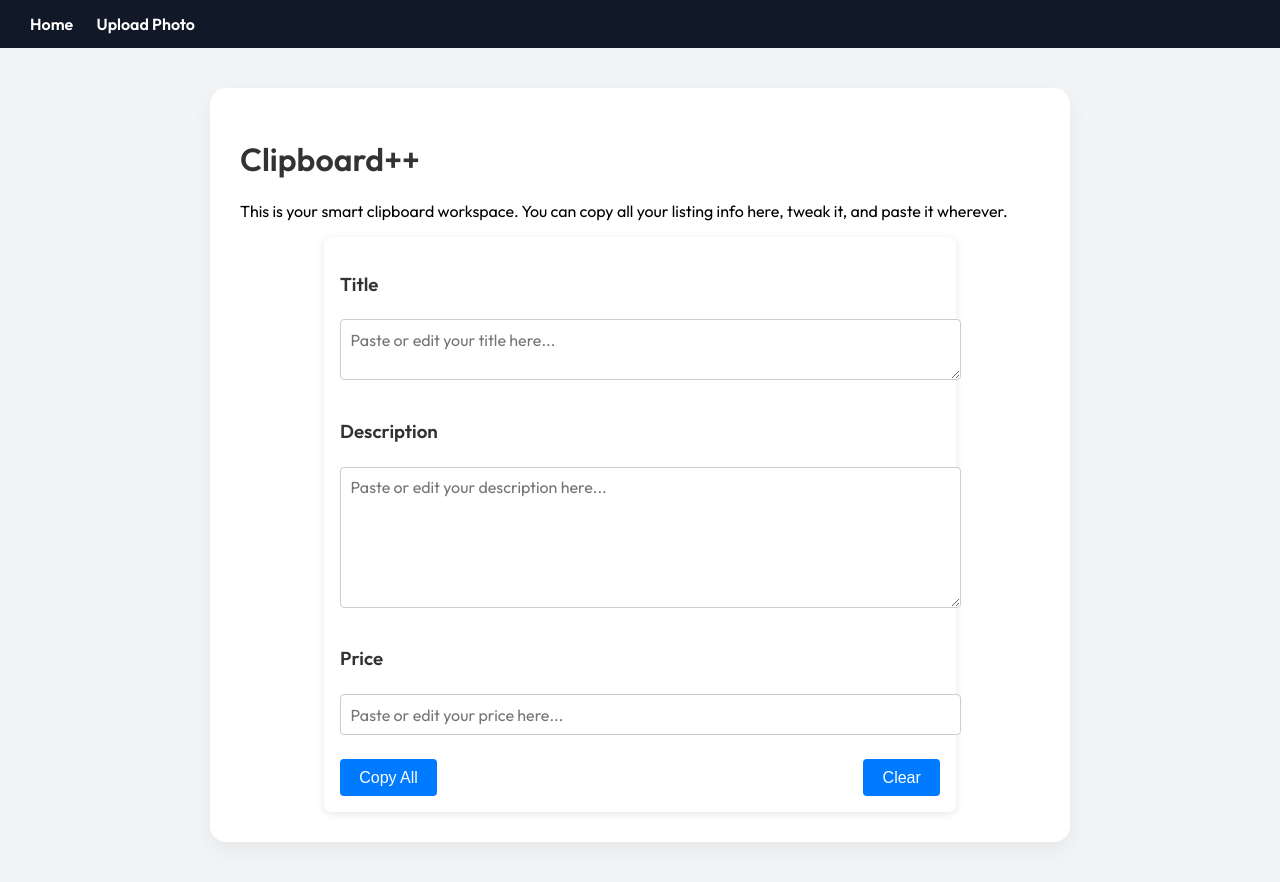
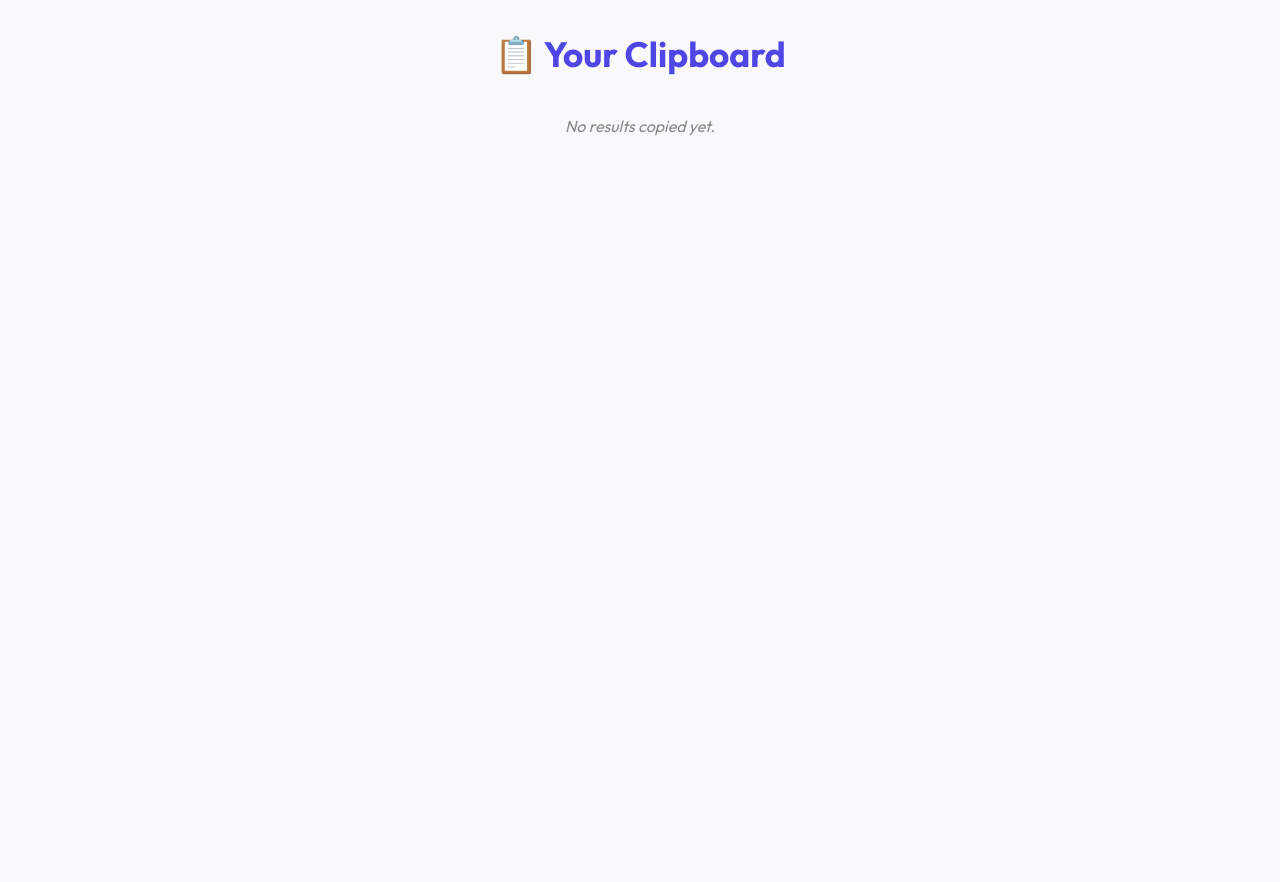
Before and after one commit to CODEREaDer24/autolist, a Flask app: template templates/clipboard.html in a window 1280 px wide. After the commit the page ends 136 px from the top, so only its background shows below. Run offline with Flask 3, Linux system fonts and the light colour scheme; the template is opened without the code that fills it, so the values that code supplies are empty.

Commit message:
Update clipboard.html

```diff
--- a/templates/clipboard.html
+++ b/templates/clipboard.html
@@ -1,68 +1,120 @@
-{% extends "base.html" %}
+<!DOCTYPE html>
+<html lang="en">
+<head>
+  <meta charset="UTF-8">
+  <title>Clipboard – PriceAndPost</title>
+  <link href="https://fonts.googleapis.com/css2?family=Outfit:wght@400;600;700&display=swap" rel="stylesheet">
+  <style>
+    body {
+      font-family: 'Outfit', sans-serif;
+      margin: 0;
+      background: #f9f9fc;
+      color: #111;
+      padding: 2rem;
+      display: flex;
+      flex-direction: column;
+      align-items: center;
+    }
 
-{% block title %}Clipboard++{% endblock %}
+    .branding {
+      font-size: 2.2rem;
+      font-weight: 700;
+      color: #4f46e5;
+      margin-bottom: 1.5rem;
+    }
 
-{% block content %}
+    .entry {
+      background: white;
+      width: 100%;
+      max-width: 800px;
+      border-radius: 12px;
+      padding: 1.2rem 1.5rem;
+      box-shadow: 0 4px 16px rgba(0, 0, 0, 0.06);
+      margin-bottom: 1.5rem;
+      position: relative;
+    }
 
-<h1>Clipboard++</h1>
-<p>This is your smart clipboard workspace. You can copy all your listing info here, tweak it, and paste it wherever.</p><div class="clipboard-container">
-  <h3>Title</h3>
-  <textarea id="title" rows="2" placeholder="Paste or edit your title here..."></textarea>  <h3>Description</h3>
-  <textarea id="description" rows="6" placeholder="Paste or edit your description here..."></textarea>  <h3>Price</h3>
-  <input type="text" id="price" placeholder="Paste or edit your price here..." />  <div class="button-row">
-    <button onclick="copyAll()">Copy All</button>
-    <button onclick="clearAll()">Clear</button>
-  </div>
-</div><script>
-function copyAll() {
-  const title = document.getElementById("title").value.trim();
-  const description = document.getElementById("description").value.trim();
-  const price = document.getElementById("price").value.trim();
+    .entry h3 {
+      margin: 0 0 0.5rem;
+    }
 
-  const combined = `Title: ${title}\n\nDescription: ${description}\n\nPrice: ${price}`;
-  navigator.clipboard.writeText(combined).then(() => {
-    alert("All copied to clipboard!");
-  }).catch(() => {
-    alert("Failed to copy.");
-  });
-}
+    .entry p {
+      margin: 0.4rem 0;
+    }
 
-function clearAll() {
-  document.getElementById("title").value = "";
-  document.getElementById("description").value = "";
-  document.getElementById("price").value = "";
-}
-</script><style>
-.clipboard-container {
-  max-width: 600px;
-  margin: auto;
-  padding: 1rem;
-  background: #fff;
-  border-radius: 8px;
-  box-shadow: 0 2px 8px rgba(0,0,0,0.1);
-}
-textarea, input {
-  width: 100%;
-  margin-bottom: 1rem;
-  padding: 0.6rem;
-  font-size: 1rem;
-  border-radius: 4px;
-  border: 1px solid #ccc;
-}
-.button-row {
-  display: flex;
-  justify-content: space-between;
-}
-button {
-  padding: 0.6rem 1.2rem;
-  font-size: 1rem;
-  border: none;
-  background: #007BFF;
-  color: #fff;
-  border-radius: 4px;
-  cursor: pointer;
-}
-button:hover {
-  background: #0056b3;
-}
-</style>{% endblock %}
+    .button-bar {
+      margin-top: 0.75rem;
+    }
+
+    .copy-btn,
+    .download-btn {
+      font-size: 0.9rem;
+      background: #4f46e5;
+      color: white;
+      border: none;
+      padding: 0.4rem 0.8rem;
+      margin-right: 0.6rem;
+      border-radius: 6px;
+      cursor: pointer;
+      transition: background 0.2s ease;
+    }
+
+    .copy-btn:hover,
+    .download-btn:hover {
+      background: #3730a3;
+    }
+
+    .no-data {
+      color: #888;
+      font-style: italic;
+    }
+  </style>
+</head>
+<body>
+
+  <div class="branding">📋 Your Clipboard</div>
+
+  {% if history and history|length > 0 %}
+    {% for item in history %}
+      <div class="entry">
+        <h3>{{ item.title }}</h3>
+        <p><strong>Description:</strong> {{ item.description }}</p>
+        <p><strong>Price:</strong> {{ item.price }}</p>
+
+        <div class="button-bar">
+          <button class="copy-btn" onclick="copyEntry('{{ loop.index0 }}')">Copy</button>
+          <button class="download-btn" onclick="downloadEntry('{{ loop.index0 }}')">Download</button>
+        </div>
+
+        <!-- Store text in JS-readable format -->
+        <div id="entry-{{ loop.index0 }}" style="display:none;">
+          Title: {{ item.title }}\n
+          Description: {{ item.description }}\n
+          Price: {{ item.price }}
+        </div>
+      </div>
+    {% endfor %}
+  {% else %}
+    <p class="no-data">No results copied yet.</p>
+  {% endif %}
+
+  <script>
+    function copyEntry(index) {
+      const text = document.getElementById("entry-" + index).innerText;
+      navigator.clipboard.writeText(text).then(() => alert("Copied!"));
+    }
+
+    function downloadEntry(index) {
+      const content = document.getElementById("entry-" + index).innerText;
+      const blob = new Blob([content], { type: "text/plain" });
+      const url = URL.createObjectURL(blob);
+      const a = document.createElement("a");
+      a.href = url;
+      a.download = "priceandpost.txt";
+      a.click();
+      URL.revokeObjectURL(url);
+    }
+  </script>
+
+</body>
+</html>
```
